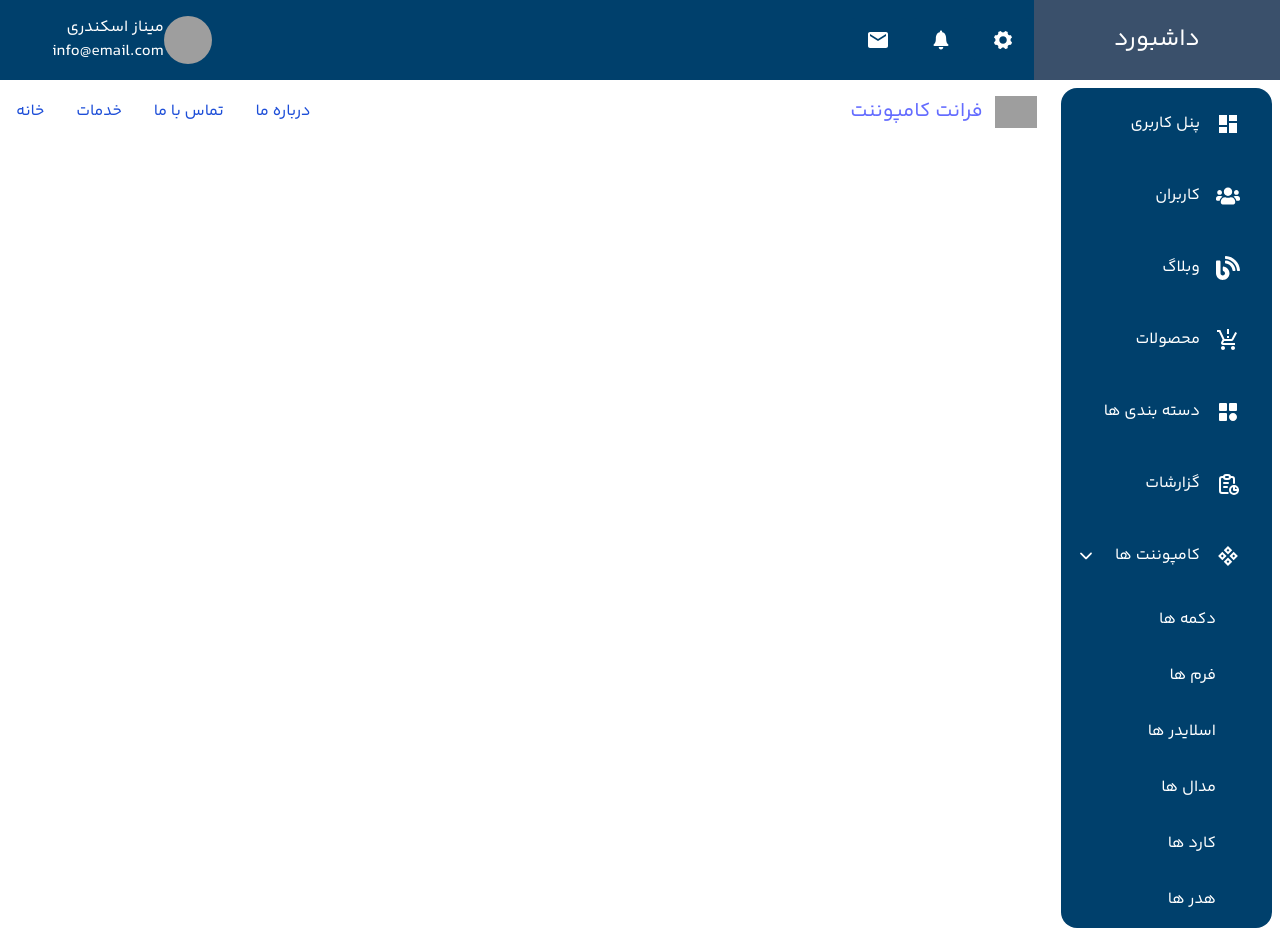
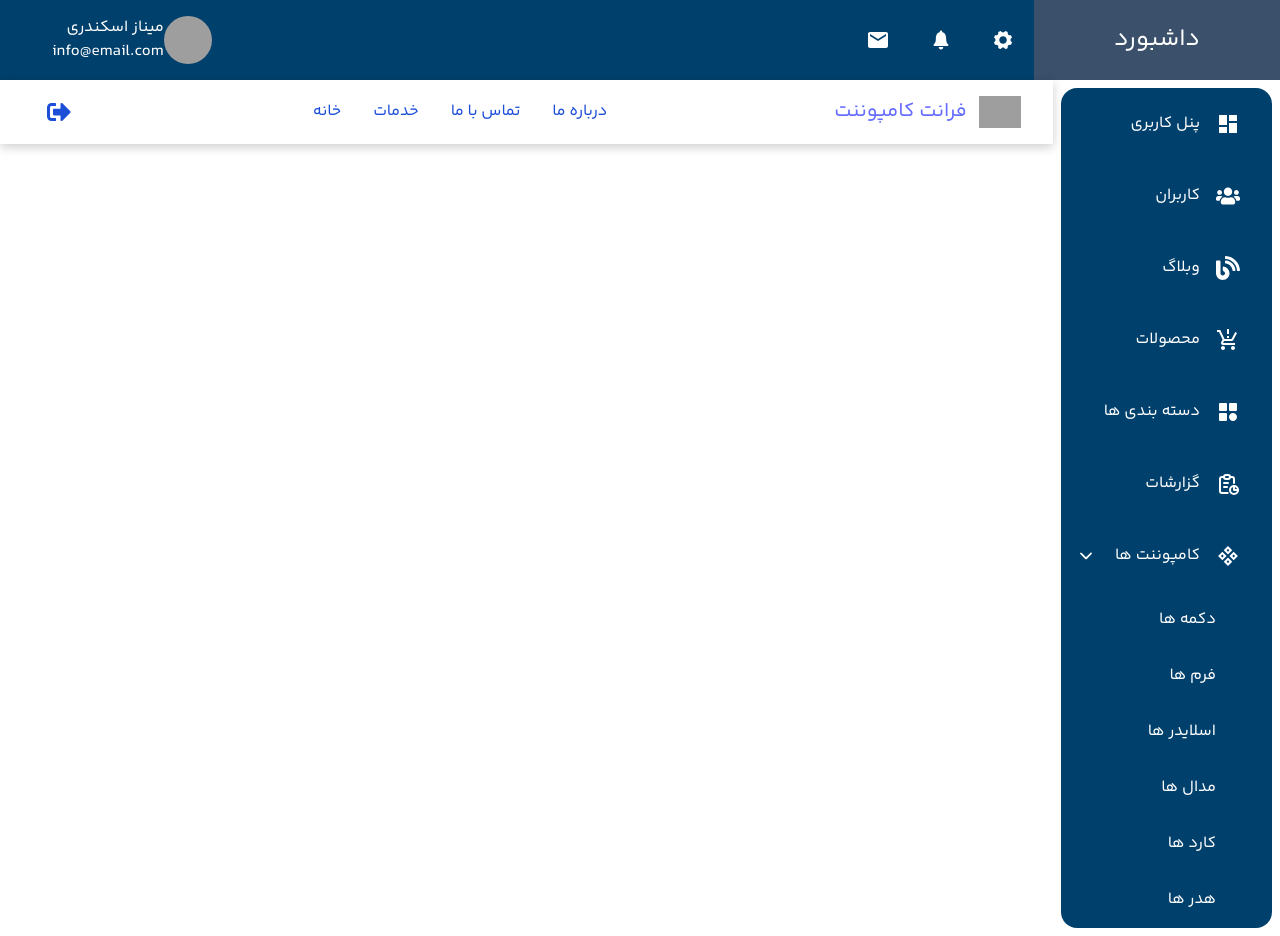
Before and after one commit to javadboroji/react-dashboard, a React (Vite) app in the folder vite-number-conversion/: page /headers in a window 1280 px wide. Built offline with nearby package versions, Linux system fonts and the light colour scheme; grey boxes are pictures that could not be loaded.

Commit message:
add Header one component /v.0.1

```diff
--- a/vite-number-conversion/src/Pages/Components/Header/Header.basic.tsx
+++ b/vite-number-conversion/src/Pages/Components/Header/Header.basic.tsx
@@ -1,5 +1,7 @@
 import React, { useState } from 'react'
-import NavbarWidthSearch from './NavbarWidthSearch'
+import NavbarWidthSearch from './NavbarWidthSearch';
+import { FaSignOutAlt } from "react-icons/fa";
+import { Button } from 'antd';
  export type  NavbarWidthSearchType={
     id:string,
     title:string,
@@ -31,7 +33,21 @@ function HeaderBasic() {
             id:'s-3',
             title:'خدمات',
             url:'/',
+             hasNested:true,
+             nestedMenu:[
+                {
+                    id:'ss-1',
+                    title:'خدمات-1',
+                    url:'/',
 
+                },
+                {
+                    id:'ss-2',
+                    title:'خدمات-2',
+                    url:'/',
+
+                },
+             ]
         },
         {
             id:'s-4',
@@ -49,7 +65,7 @@ function HeaderBasic() {
     const [headerSearch, setHeaderSearch] = useState("")
   return (
     <div className='w-full'>
-        <NavbarWidthSearch menuList={menuList} headerLogo={headerLogo} setHeaderSearch={setHeaderSearch}/>
+        <NavbarWidthSearch menuList={menuList} headerLogo={headerLogo} setHeaderSearch={setHeaderSearch} boxShadow={true} fullWidth={true} leftBox={<Button className='border-0 shadow-none'><FaSignOutAlt size={24} color='rgb(29 78 216 )' /></Button>}/>
     </div>
   )
 }
--- a/vite-number-conversion/src/Pages/Components/Header/NavbarWidthSearch.tsx
+++ b/vite-number-conversion/src/Pages/Components/Header/NavbarWidthSearch.tsx
@@ -1,62 +1,56 @@
-import React from 'react'
+import React, { useState } from 'react'
 import { menuSiteLogo, NavbarWidthSearchType } from './Header.basic';
 import { Link } from 'react-router-dom';
 type NavbarWidthSearchProps = {
     menuList: NavbarWidthSearchType[];
-    headerLogo:menuSiteLogo,
-    setHeaderSearch:React.Dispatch<React.SetStateAction<string>>
+    headerLogo: menuSiteLogo,
+    boxShadow?: boolean,
+    fullWidth?: boolean,
+    menuFix?:boolean,
+    leftBox?:any,
+    setHeaderSearch: React.Dispatch<React.SetStateAction<string>>
 };
-const  NavbarWidthSearch:React.FC<NavbarWidthSearchProps> =({menuList,headerLogo,setHeaderSearch}) =>{
+const NavbarWidthSearch: React.FC<NavbarWidthSearchProps> = ({ menuList, headerLogo, boxShadow, fullWidth,menuFix ,leftBox}) => {
+    const [showMwenu, setShowMwenu] = useState(false)
+    const openModal = () => {
+        setShowMwenu((prev) => !prev)
+    }
     return (
         <>
-            <nav className="bg-white border-gray-200 dark:bg-gray-900">
-                <div className=" w-full flex flex-wrap items-center justify-between mx-auto p-4">
+            <nav className={` ${menuFix&&'fixed w-full top-0 left-0'} bg-white border-gray-200 dark:bg-gray-900 ${fullWidth ? 'px-8' : 'px-20 md:px-10 sm:px-0'} ${boxShadow && 'shadow-[0_3px_10px_rgb(0,0,0,0.2)]'}`}>
+                <div className=" w-full flex flex-wrap min-h-16 justify-between mx-auto ">
                     <Link to={headerLogo.homeUrl} className="flex items-center space-x-3 rtl:space-x-reverse">
                         <img src={headerLogo.logSrc} className="h-8" alt="Flowbite Logo" />
                         <span className="self-center text-xl font-semibold whitespace-nowrap dark:text-white">{headerLogo.siteName}</span>
                     </Link>
-                    {/* <div className="flex md:order-2">
-                        <button type="button" data-collapse-toggle="navbar-search" aria-controls="navbar-search" aria-expanded="false" className="md:hidden text-gray-500 dark:text-gray-400 hover:bg-gray-100 dark:hover:bg-gray-700 focus:outline-none focus:ring-4 focus:ring-gray-200 dark:focus:ring-gray-700 rounded-lg text-sm p-2.5 me-1">
-                            <svg className="w-5 h-5" aria-hidden="true" xmlns="http://www.w3.org/2000/svg" fill="none" viewBox="0 0 20 20">
-                                <path stroke="currentColor" stroke-linecap="round" stroke-linejoin="round" stroke-width="2" d="m19 19-4-4m0-7A7 7 0 1 1 1 8a7 7 0 0 1 14 0Z" />
-                            </svg>
-                            <span className="sr-only">جستجو</span>
-                        </button>
-                        <div className="relative hidden md:block">
-                            <div className="absolute inset-y-0 start-0 flex items-center ps-3 pointer-events-none">
-                                <svg className="w-4 h-4 text-gray-500 dark:text-gray-400" aria-hidden="true" xmlns="http://www.w3.org/2000/svg" fill="none" viewBox="0 0 20 20">
-                                    <path stroke="currentColor" stroke-linecap="round" stroke-linejoin="round" stroke-width="2" d="m19 19-4-4m0-7A7 7 0 1 1 1 8a7 7 0 0 1 14 0Z" />
-                                </svg>
-                                <span className="sr-only">Search icon</span>
-                            </div>
-                            <input type="text" id="search-navbar" className="block w-full p-2 ps-10 text-sm text-gray-900 border border-gray-300 rounded-lg bg-gray-50 focus:ring-blue-500 focus:border-blue-500 dark:bg-gray-700 dark:border-gray-600 dark:placeholder-gray-400 dark:text-white dark:focus:ring-blue-500 dark:focus:border-blue-500" placeholder="جستجو..." />
-                        </div>
-                        <button data-collapse-toggle="navbar-search" type="button" className="inline-flex items-center p-2 w-10 h-10 justify-center text-sm text-gray-500 rounded-lg md:hidden hover:bg-gray-100 focus:outline-none focus:ring-2 focus:ring-gray-200 dark:text-gray-400 dark:hover:bg-gray-700 dark:focus:ring-gray-600" aria-controls="navbar-search" aria-expanded="false">
+
+                    <button onClick={openModal} data-collapse-toggle="navbar-search" type="button" className="inline-flex items-center p-2 w-10 h-10 justify-center text-sm text-gray-500 rounded-lg md:hidden hover:bg-gray-100 focus:outline-none focus:ring-2 focus:ring-gray-200 dark:text-gray-400 dark:hover:bg-gray-700 dark:focus:ring-gray-600" aria-controls="navbar-search" aria-expanded="false">
                         <span className="sr-only">Open main menu</span>
                         <svg className="w-5 h-5" aria-hidden="true" xmlns="http://www.w3.org/2000/svg" fill="none" viewBox="0 0 17 14">
                             <path stroke="currentColor" stroke-linecap="round" stroke-linejoin="round" stroke-width="2" d="M1 1h15M1 7h15M1 13h15" />
                         </svg>
                     </button>
-                    </div> */}
-                    <div className="items-center justify-between hidden w-full md:flex md:w-auto md:order-1" id="navbar-search">
-                        <div className="relative mt-3 md:hidden">
-                            <div className="absolute inset-y-0 start-0 flex items-center ps-3 pointer-events-none">
-                                <svg className="w-4 h-4 text-gray-500 dark:text-gray-400" aria-hidden="true" xmlns="http://www.w3.org/2000/svg" fill="none" viewBox="0 0 20 20">
-                                    <path stroke="currentColor" stroke-linecap="round" stroke-linejoin="round" stroke-width="2" d="m19 19-4-4m0-7A7 7 0 1 1 1 8a7 7 0 0 1 14 0Z" />
-                                </svg>
-                            </div>
-                            <input type="text" id="search-navbar" className="block w-full p-2 ps-10 text-sm text-gray-900 border border-gray-300 rounded-lg bg-gray-50 focus:ring-blue-500 focus:border-blue-500 dark:bg-gray-700 dark:border-gray-600 dark:placeholder-gray-400 dark:text-white dark:focus:ring-blue-500 dark:focus:border-blue-500" placeholder="جستجو..." />
-                        </div>
-                        <ul className="flex flex-col p-4 md:p-0 mt-4 font-medium border border-gray-100 rounded-lg bg-gray-50 md:space-x-8 rtl:space-x-reverse md:flex-row md:mt-0 md:border-0 md:bg-white dark:bg-gray-800 md:dark:bg-gray-900 dark:border-gray-700">
-                            {menuList?.map((menu)=>(
+                    <div className={`items-center justify-between ${showMwenu ? 'flex flex-col' : 'hidden'} w-full md:flex md:w-auto md:order-0`} id="navbar-search">
 
-                            <li key={menu.id}>
-                                <Link to={menu.url} className="block py-2 px-3 text-white bg-blue-700 rounded md:bg-transparent md:text-blue-700 md:p-0 md:dark:text-blue-500" >{menu.title}</Link>
+                        <ul className="flex flex-col p-4 h-full items-center w-full md:p-0 mt-4 font-medium border border-gray-100 rounded-lg bg-gray-50 md:space-x-8 rtl:space-x-reverse md:flex-row md:mt-0 md:border-0 md:bg-white dark:bg-gray-800 md:dark:bg-gray-900 dark:border-gray-700">
+                            {menuList?.map((menu) => (
+
+                                <li key={menu.id} className='group mb-4 h-full flex items-center md:mb-0 relative'>
+                                    <Link to={menu.url} className="   block py-2 px-3  rounded md:bg-transparent text-blue-700 md:p-0 dark:text-blue-500" >{menu.title}</Link>
+                                    <ul className='absolute top-[100%] right-0 group-hover:flex flex-col  hidden shadow-[0_3px_10px_rgb(0,0,0,0.2)] px-16 bg-blue-500 rounded-lg'>
+                                        {menu.nestedMenu?.map((item) => (
+
+                                            <li key={item.id} className='mb-4 md:my-4'>
+                                                <Link to={item.url} className="block py-2 px-3  rounded md:bg-transparent text-white hover:text-wihte md:p-0 dark:text-blue-500" >{item.title}</Link>
+                                            </li>
+                                        ))}
+                                    </ul>
                                 </li>
                             ))}
 
                         </ul>
                     </div>
+                    <div className='flex  items-center'>{leftBox} </div>
                 </div>
             </nav>
 
```
Lines whose indentation alone changed are shown as unchanged.
